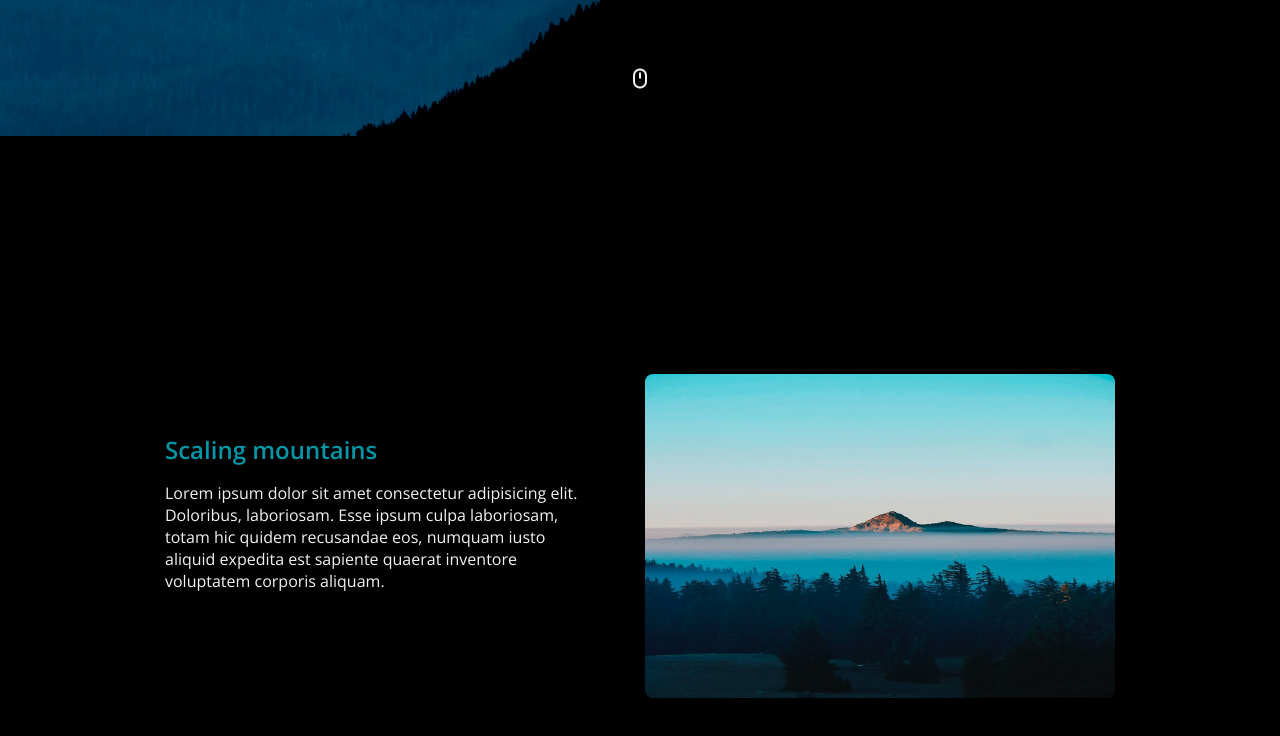
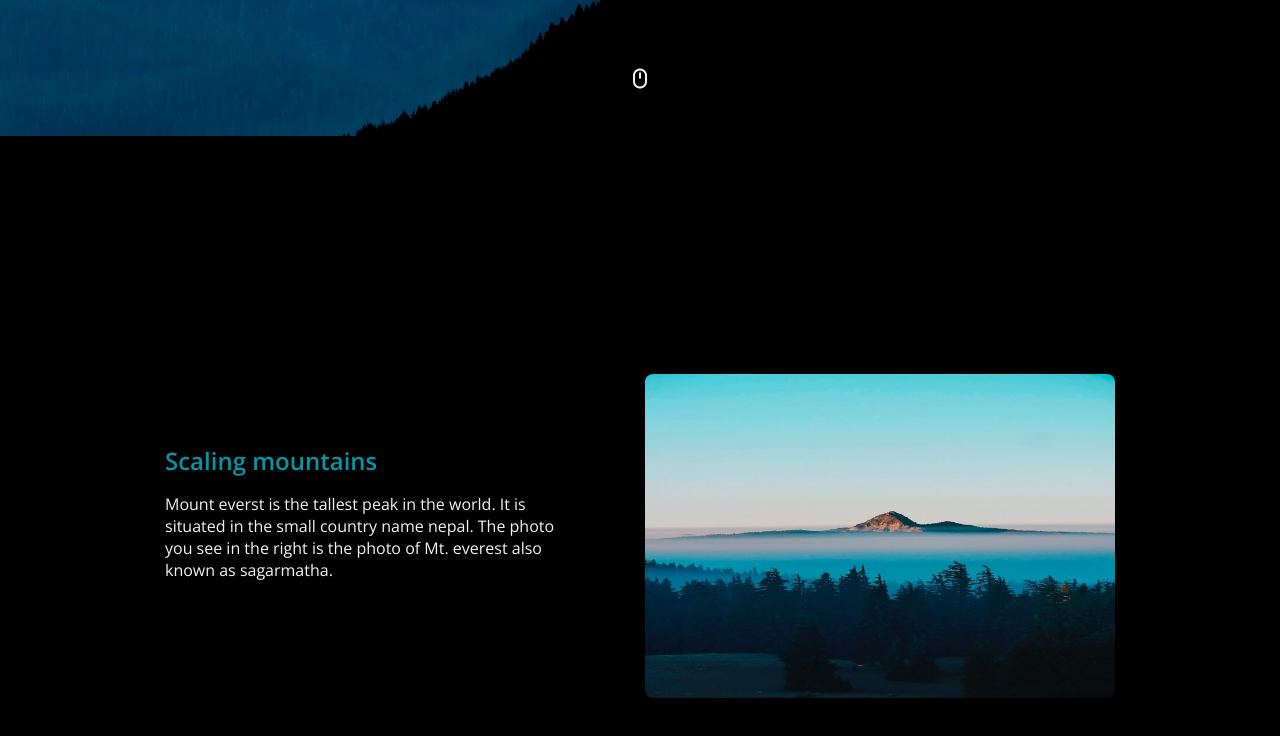
Before and after one commit to NexusAI26/demo-test, a plain HTML site: page index.html in a window 1280 px wide. Shown: the part 664-1400 px from the top of the page. Drawn offline with nearby package versions, Linux system fonts and the light colour scheme.

Commit message:
second change

```diff
--- a/index.html
+++ b/index.html
@@ -52,7 +52,7 @@
                 <div class="section">
                     <div class="section__data">
                         <h2 class="section__title">Scaling mountains</h2>
-                        <p class="section__text">Lorem ipsum dolor sit amet consectetur adipisicing elit. Doloribus, laboriosam. Esse ipsum culpa laboriosam, totam hic quidem recusandae eos, numquam iusto aliquid expedita est sapiente quaerat inventore voluptatem corporis aliquam.</p>
+                        <p class="section__text">Mount everst is the tallest peak in the world. It is situated in the small country name nepal. The photo you see in the right is the photo of Mt. everest also known as sagarmatha.</p>
                     </div>
 
                     <img src="assets/img/imgm.jpg" alt="" class="section__img">
```
